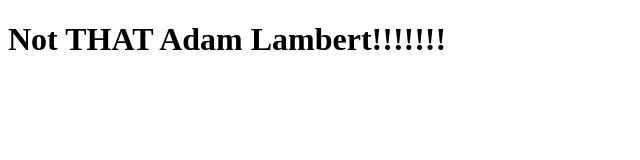
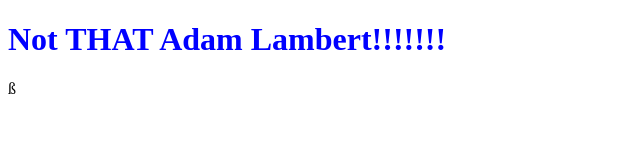
Before and after one commit to AdamRLambert/PowderedWaffles, a plain HTML site: page index.html in a window 1280 px wide. Shown: the whole page, without its empty margins (0-640 px from the left). Drawn offline with Linux system fonts and the light colour scheme.

Commit message:
Added some flair

```diff
--- a/index.html
+++ b/index.html
@@ -4,9 +4,11 @@
     <meta charset="UTF-8">
     <meta http-equiv="X-UA-Compatible" content="IE=edge">
     <meta name="viewport" content="width=, initial-scale=1.0">
-    <title>Document</title>
+
+<link rel="stylesheet" href="style.css">
+ <title>Document</title>
 </head>
 <body>
     <h1>Not THAT Adam Lambert!!!!!!!</h1>
 </body>
-</html>
+</html> ß
--- /dev/null
+++ b/style.css
@@ -0,0 +1,4 @@
+h1 {
+    Color: blue
+
+}
```
